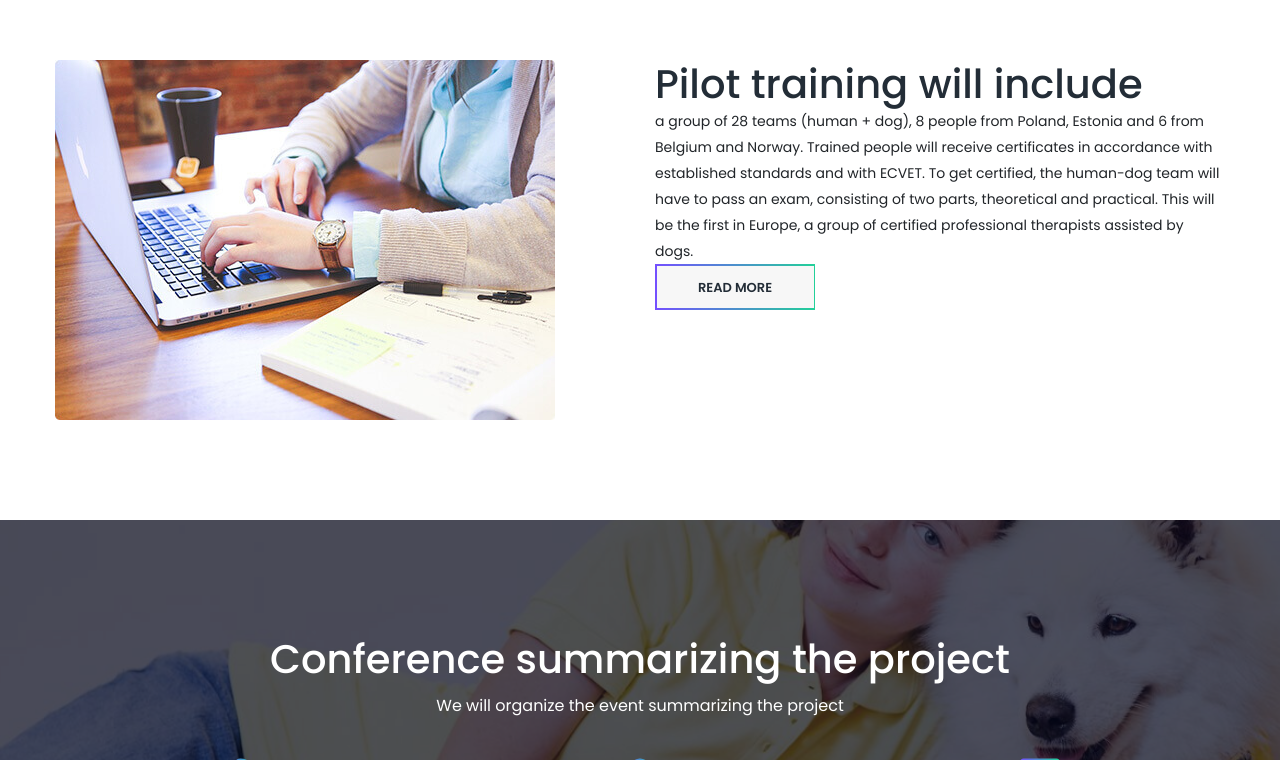
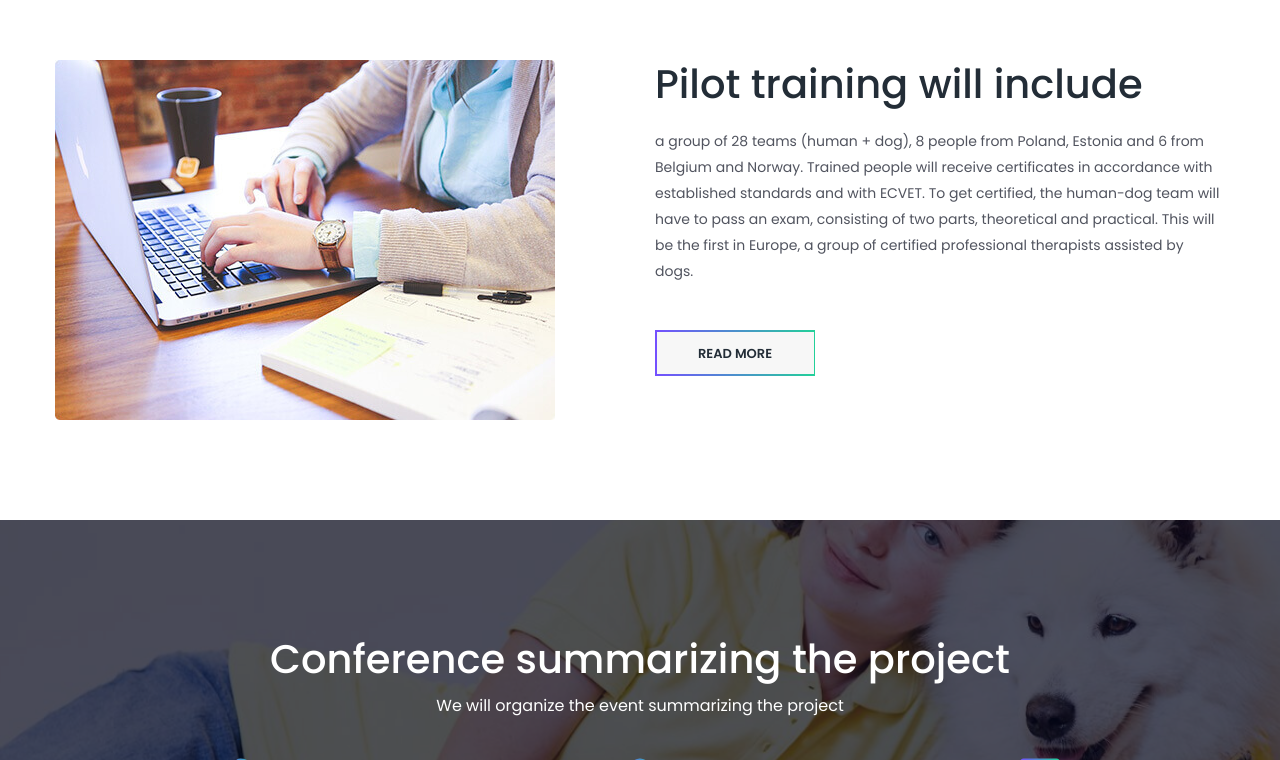
Before and after one commit to micple/hdt, a plain HTML site: page index.html in a window 1280 px wide. Shown: the part 1718-2478 px from the top of the page. Drawn offline with Linux system fonts and the light colour scheme; no server answers.

Commit message:
Add files via upload

```diff
--- a/css/style.css
+++ b/css/style.css
@@ -621,6 +621,37 @@ i:before {
 
 /* End Creative Feature Area css
 ============================================================================================ */
+/* Creative Feature Area 2 css
+============================================================================================ */
+.creative_feature_area-2 {
+  background: #fff;
+}
+
+.d_feature_text-2 .main_title {
+  padding-bottom: 20px;
+}
+
+.d_feature_text-2 p {
+  font-size: 14px;
+  color: #51545f;
+  font-family: "Poppins", sans-serif;
+  line-height: 26px;
+  padding-bottom: 12px;
+}
+
+.d_feature_text-2 p + p {
+  padding-bottom: 0px;
+}
+
+.d_feature_text-2 .read_btn {
+  margin-top: 34px;
+}
+
+.d_feature_img-2 {
+  padding-left: 0px;
+}
+/* End Creative Feature Area 2 css
+============================================================================================ */
 /* Industries Area css
 ============================================================================================ */
 .industries_area {
```
